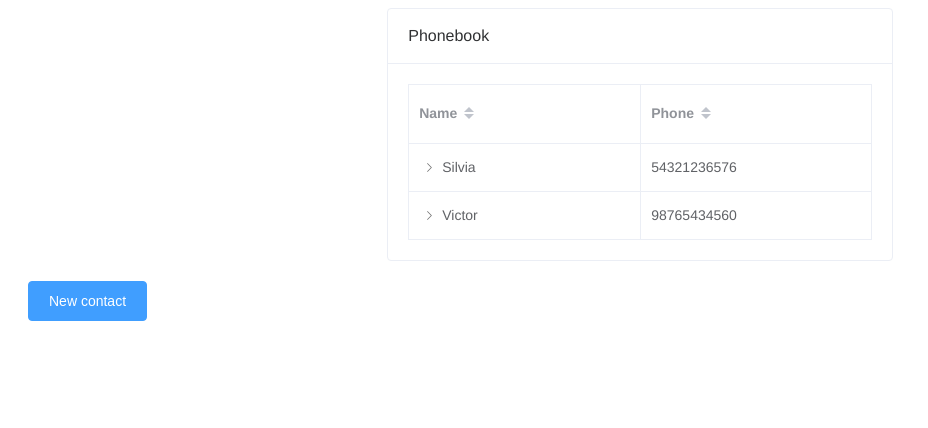
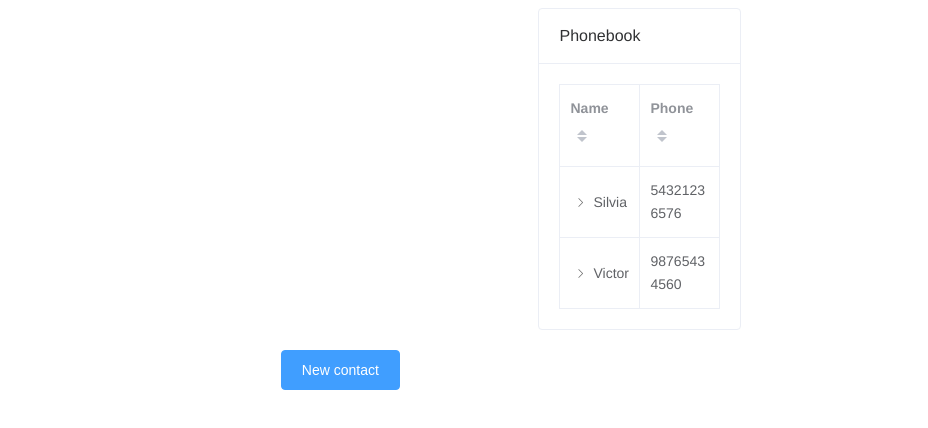
Before and after one commit to wewillevil/wewillevil.github.io, a Vue app: page / in a window 1280 px wide. Shown: the top 428 px of the page, without its empty margins (0-928 px from the left). Built offline with nearby package versions, Linux system fonts and the light colour scheme.

Commit message:
fixed layout for App

```diff
--- a/src/App.vue
+++ b/src/App.vue
@@ -86,5 +86,10 @@ export default {
   -moz-osx-font-smoothing: grayscale;
   color: #2c3e50;
   margin: auto;
+  display: flex;
+  flex-direction: column;
+  justify-content: space-between;
+  max-width: 60%;
+  min-width: 300px;
 }
 </style>
```
